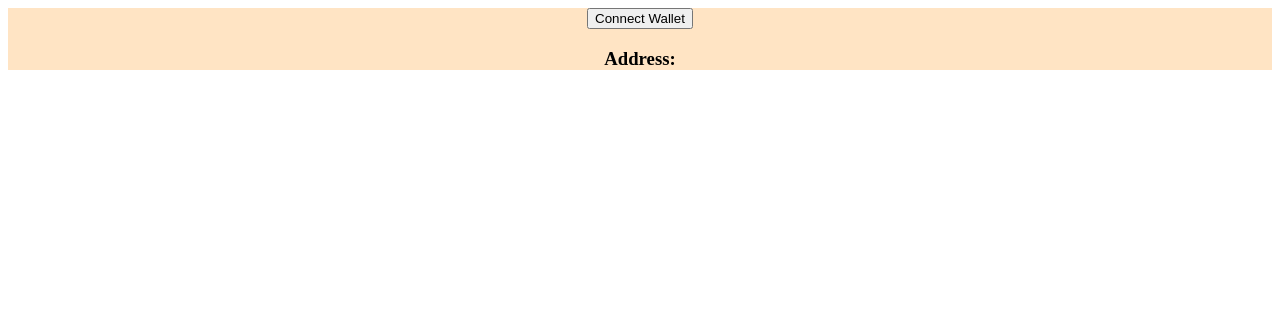
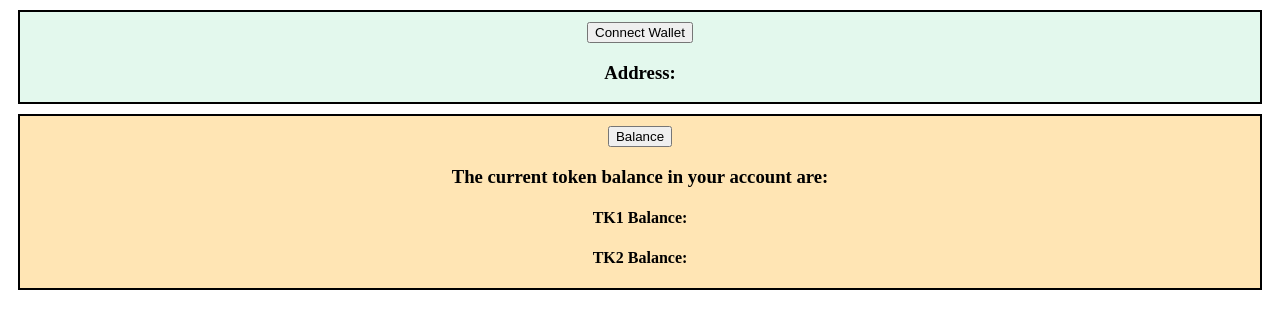
Before and after one commit to avantgard3labs/dex-site, a React (Create React App) app: page / in a window 1280 px wide. Shown: the top 328 px of the page. Built offline with nearby package versions, Linux system fonts and the light colour scheme.

Commit message:
Tokenaddress

```diff
--- a/src/App.css
+++ b/src/App.css
@@ -1,4 +1,18 @@
 .wallet {
     text-align: center;
-    background-color: bisque;
+    width: auto;
+    height: auto;
+    border: 2px solid #000000;
+    background: #e3f8ed;
+    margin: 10px;
+    padding-top: 10px;
 }
+.token {
+    text-align: center;
+    width: auto;
+    height: auto;
+    border: 2px solid #000000;
+    background: #ffe5b4;
+    margin: 10px;
+    padding-top: 10px;
+}
--- a/src/App.js
+++ b/src/App.js
@@ -6,23 +6,34 @@ import contractJson from './contracts/ERC20Factory.json';
 function App() {
 
   const [walletAddress, setWalletAddress] = useState("")
+  const [signer, setSigner] = useState()
+  const [contract, setContract] = useState()
+  const [token1Address, settoken1Address] = useState("")
+  const [token2Address, settoken2Address] = useState("")
+  const [token1Balance, settoken1Balance] = useState("")
+
 
 
   async function connectWallet() {
     const provider = new ethers.providers.Web3Provider(window.ethereum);
     const accounts = await window.ethereum.request({method:"eth_requestAccounts"})
-    setWalletAddress(accounts[0])
+    await setWalletAddress(accounts[0])
     const signer = provider.getSigner();
+    setSigner(signer);
 
-    const contractAddress="0xFF3EeEB33FA028EAa7cbcd518AE01563ce81717A"
+    const contractAddress="0x0e2F3f475800302C6b024669009eDb1F58f44f93"
     const contract = new ethers.Contract(contractAddress,contractJson.abi,signer)
-
+    setContract(contract)
     const token1Address = await contract.getAddressForSymbol("TK1")
     const token2Address = await contract.getAddressForSymbol("TK2")
+    settoken1Address(token1Address)
+    settoken2Address(token2Address)
 
+  }
 
+  async function tokenBalance() {
 
- }
+  }
 
 
 
@@ -33,7 +44,10 @@ function App() {
         <h3>Address: {walletAddress}</h3>
       </div>
       <div className='token'>
-
+        <button onClick={tokenBalance}>Balance</button>
+        <h3>The current token balance in your account are:</h3>
+        <h4>TK1 Balance: </h4>
+        <h4>TK2 Balance: </h4>
       </div>
 
     </div>
```
